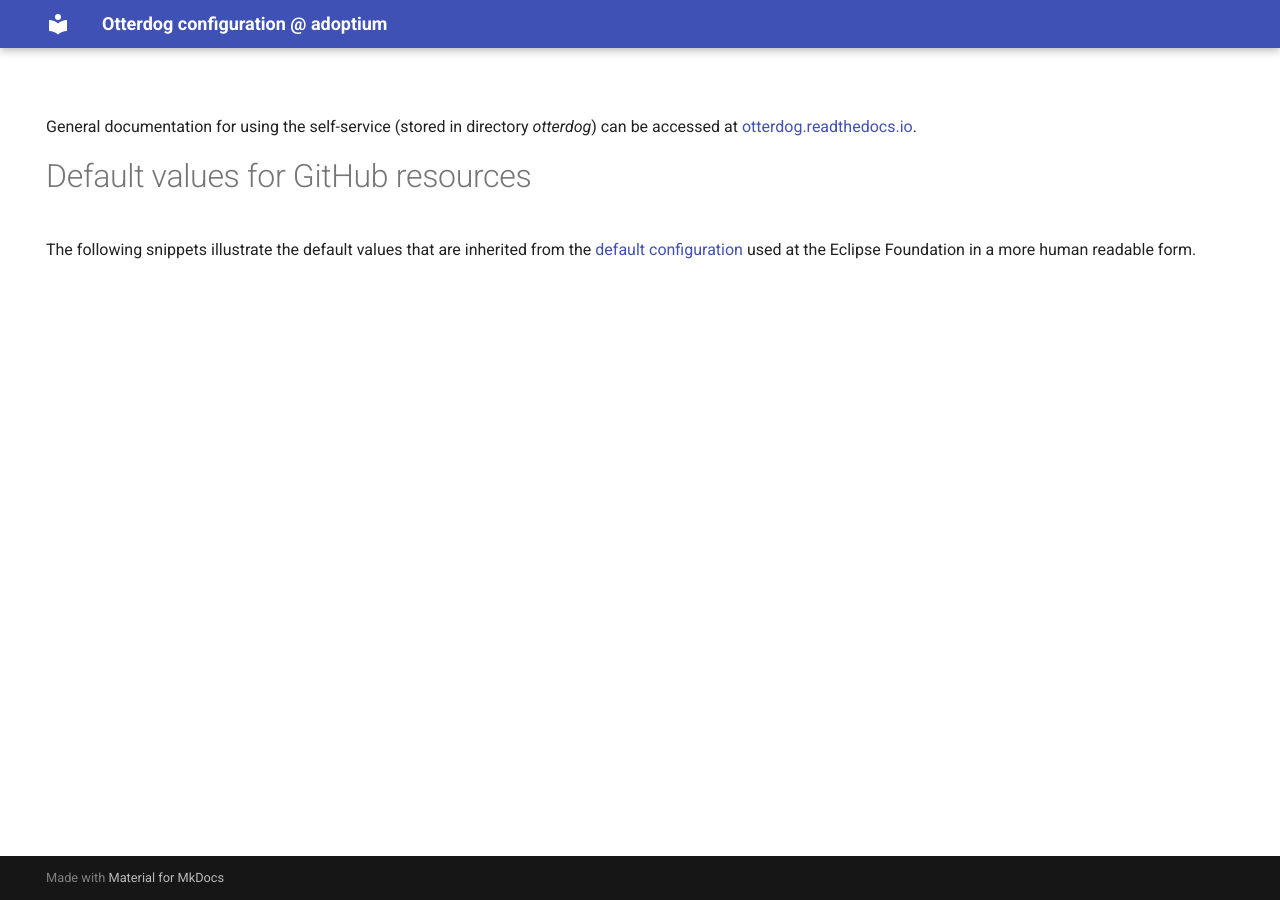
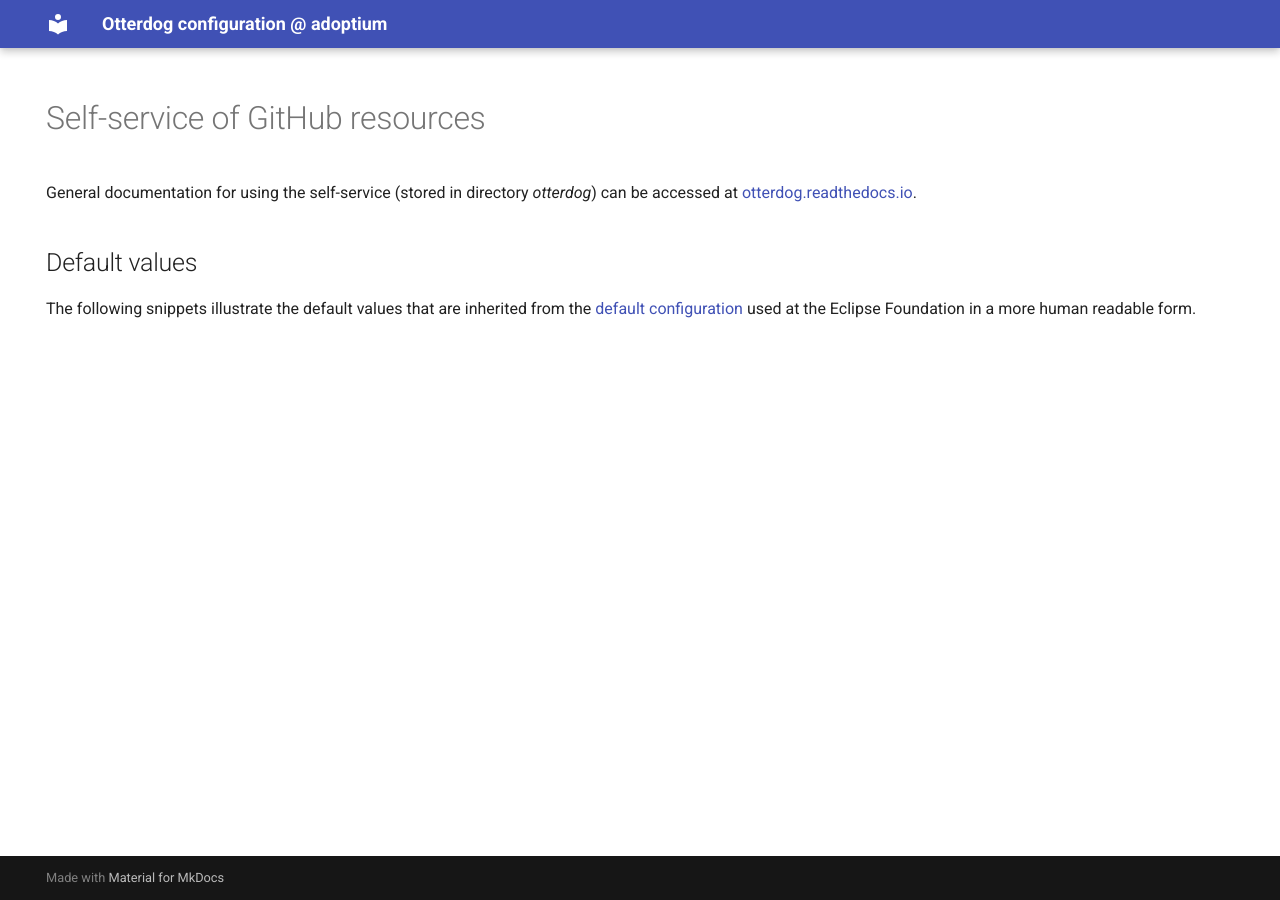
Before and after one commit to adoptium/.eclipsefdn, an MkDocs documentation site: the page built from docs/index.md, in a window 1280 px wide. Built offline with MkDocs 1.6.1 and Material for MkDocs 9.7.7, drawn with Linux system fonts in a browser that asks for light colours.

Commit message:
Add headings.

```diff
--- a/docs/index.md
+++ b/docs/index.md
@@ -4,9 +4,11 @@
   - toc
 ---
 
+# Self-service of GitHub resources
+
 General documentation for using the self-service (stored in directory *otterdog*) can be accessed at [otterdog.readthedocs.io](https://otterdog.readthedocs.io).
 
-# Default values for GitHub resources
+## Default values
 
 The following snippets illustrate the default values that are inherited from the [default configuration](https://github.com/EclipseFdn/otterdog-defaults/blob/main/otterdog-defaults.libsonnet)
 used at the Eclipse Foundation in a more human readable form.
```
